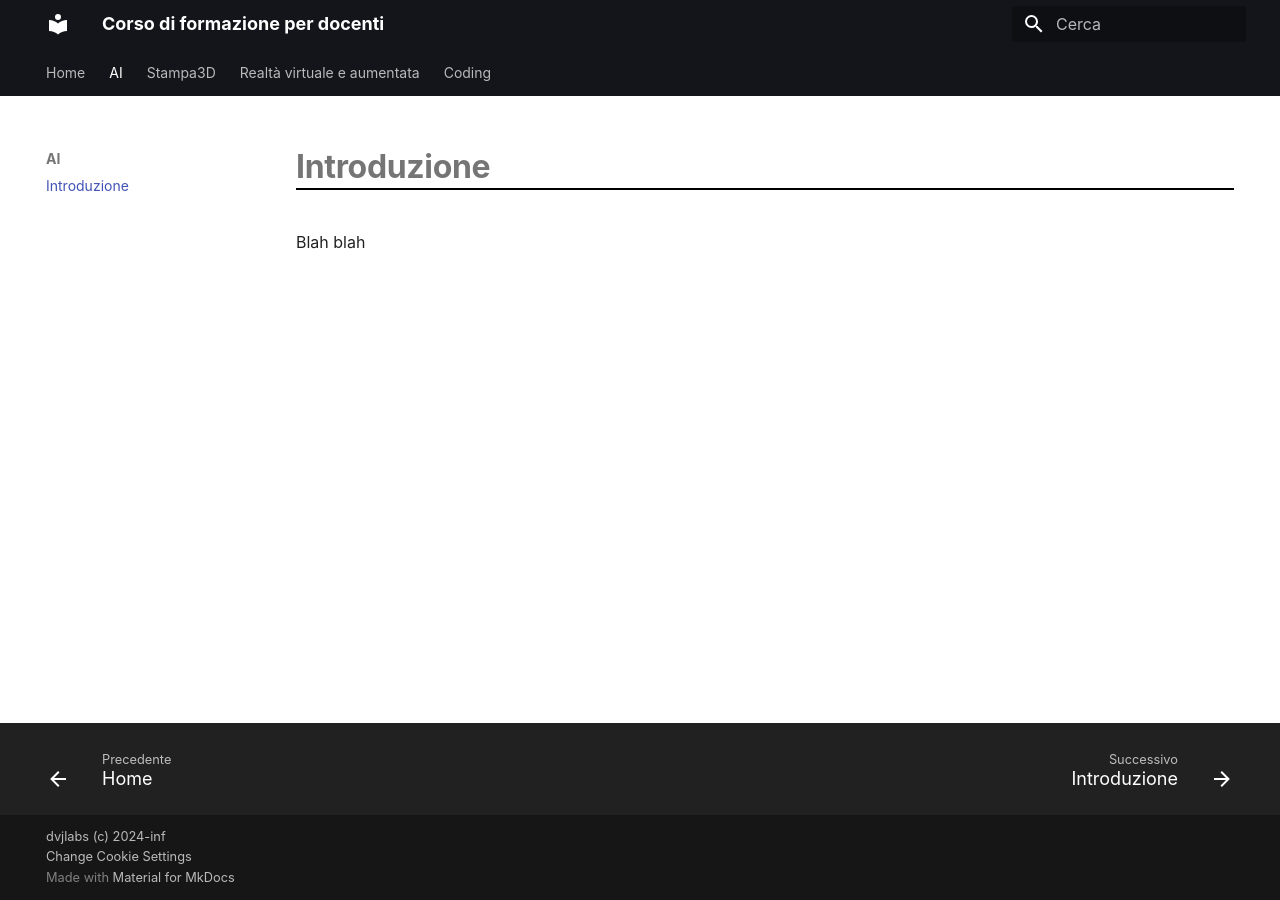
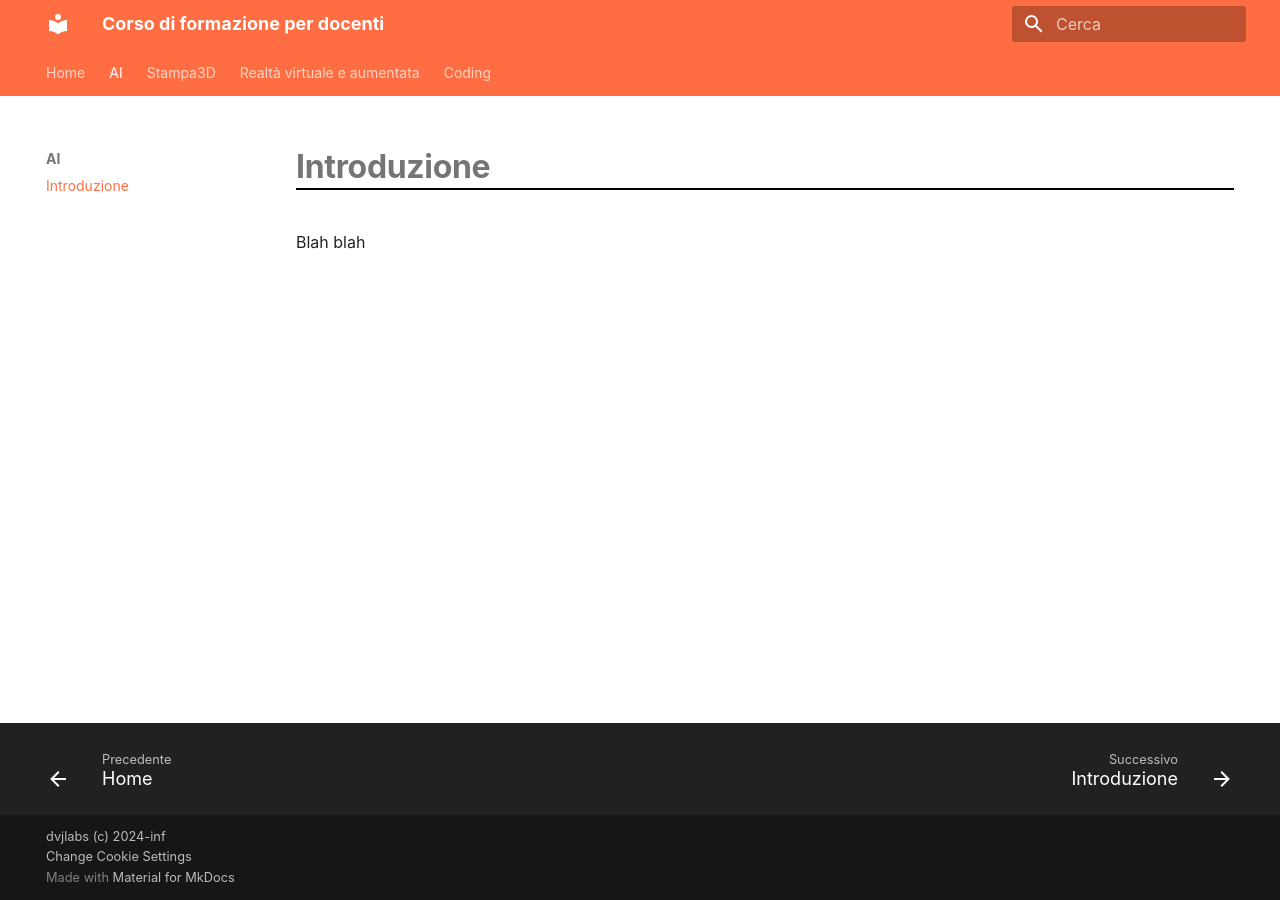
Before and after one commit to dvjlabs/TeacherCourse, an MkDocs documentation site: the page built from docs/AI/00_intro.md, in a window 1280 px wide. Built offline with MkDocs 1.6.1 and Material for MkDocs 9.7.7, drawn with Linux system fonts in a browser that asks for light colours.

Commit message:
change accent and primary colors

```diff
--- a/mkdocs.yml
+++ b/mkdocs.yml
@@ -9,8 +9,8 @@ copyright: >
 theme:
   name: material
   palette:
-      primary: black
-      accent: black
+      primary: deep orange
+      accent: deep orange
   language: it
   features:
     - navigation.tabs
```
